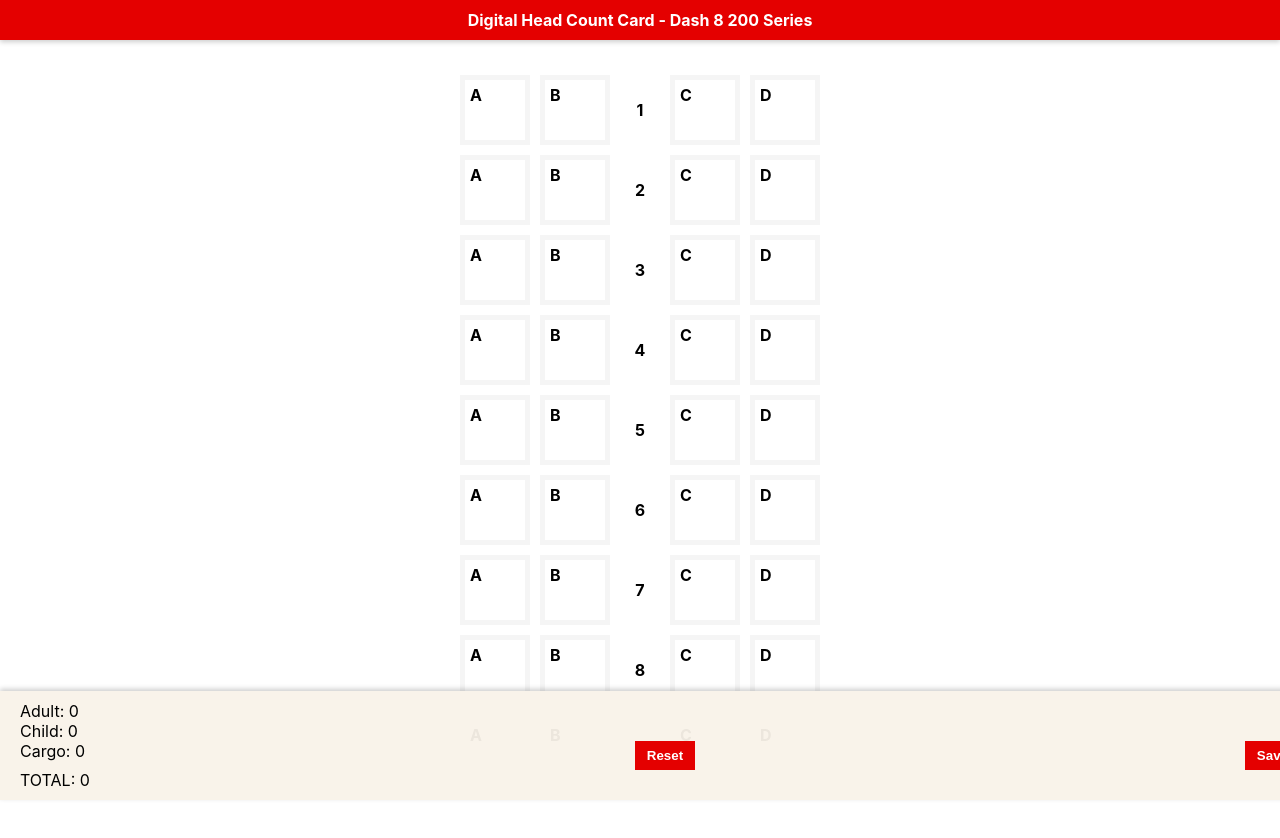
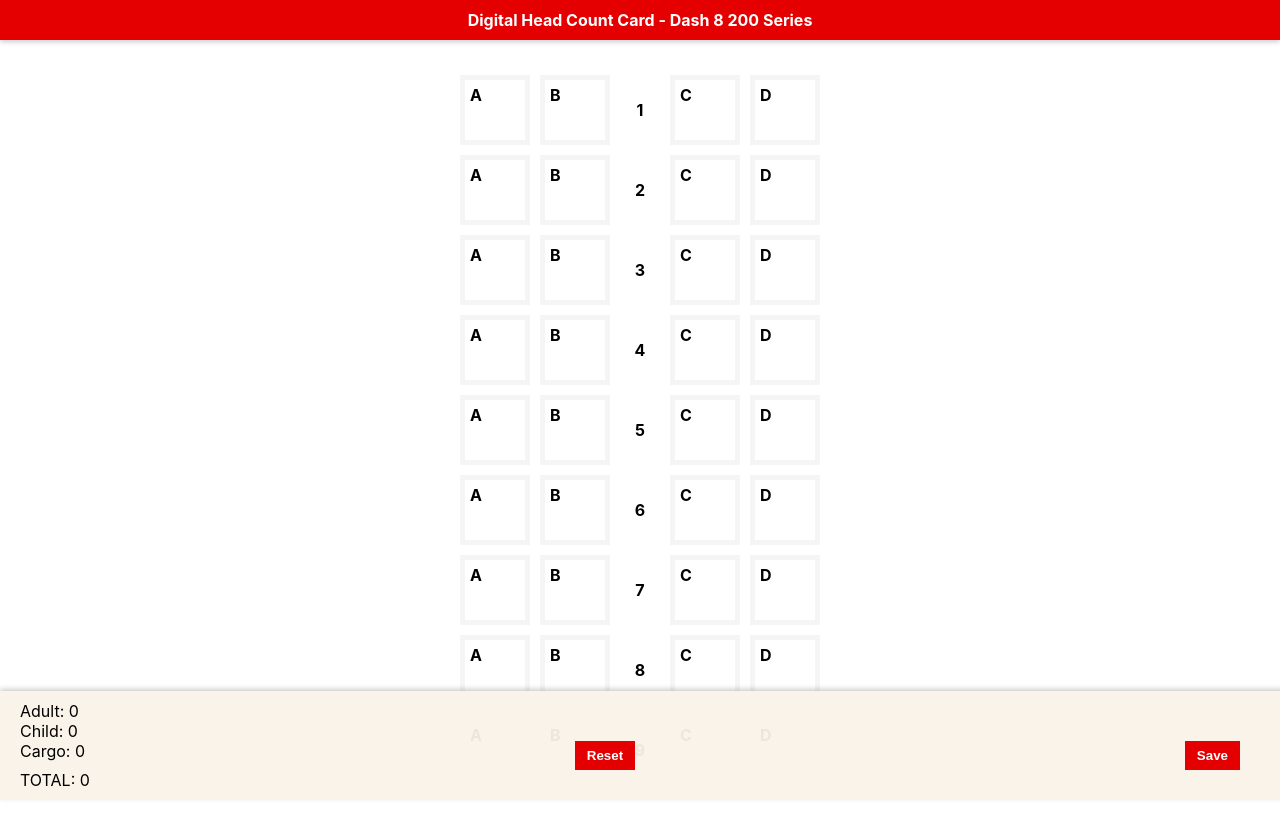
Before and after one commit to Nasim1371Af/HCC1, a plain HTML site: page index.html in a window 1280 px wide. Drawn offline with Linux system fonts and the light colour scheme.

Commit message:
Update index.html

```diff
--- a/index.html
+++ b/index.html
@@ -117,7 +117,7 @@ font-size: 12px; /* Adjust the font size as needed */
   border: none; /* Removes border to make it flat */
   font-weight: bold;
   cursor: pointer;
-  /*margin-right: 10px; /* Space between buttons */
+  margin-right: 60px; /* Space between buttons */
     }
 
     .counter {
```
